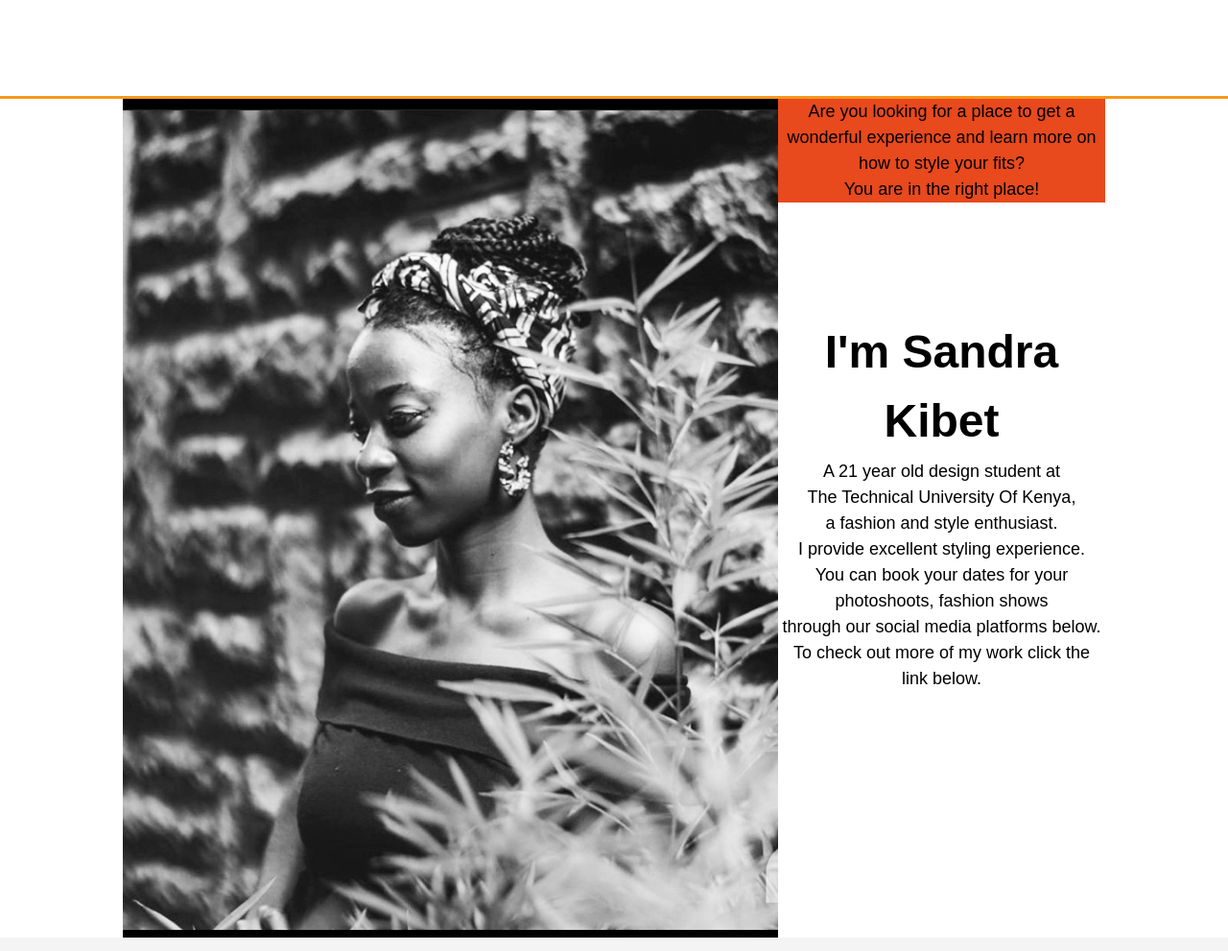
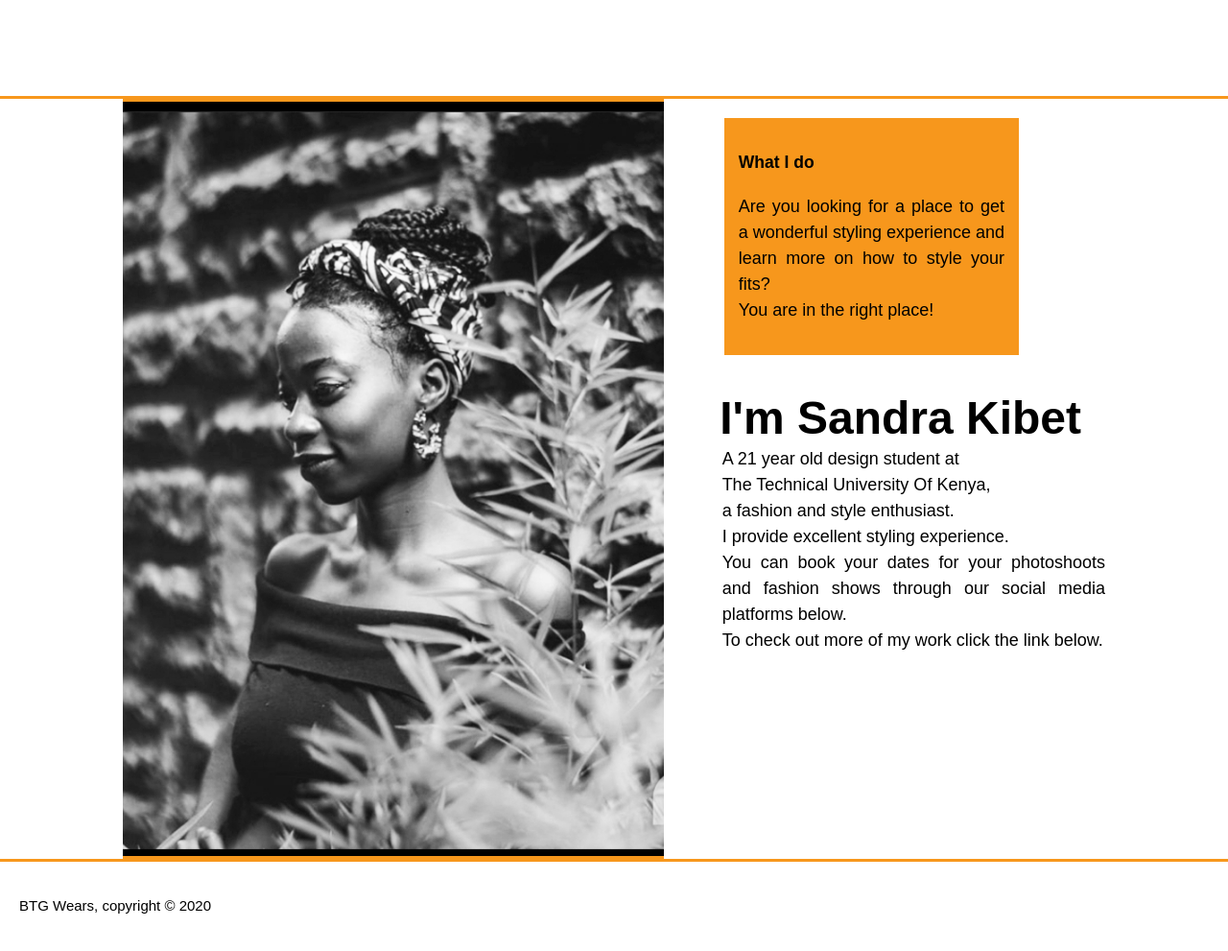
Before and after one commit to BTG001/designerkibet, a plain HTML site: page about.html in a window 1280 px wide. Shown: the whole page at 96% size. Drawn offline with Linux system fonts and the light colour scheme.

Commit message:
Styled the about page

```diff
--- a/about.html
+++ b/about.html
@@ -6,6 +6,7 @@
         <meta name="description" content="Fashion fades but style is eternal">
         <title>DesignerKibet | Welcome</title>
         <link rel="stylesheet" type="text/css" href="styles.css">
+        <link rel="stylesheet" href="https://stackpath.bootstrapcdn.com/font-awesome/4.7.0/css/font-awesome.min.css">
     </head>
     <body>
       <header id="about">
@@ -14,10 +15,18 @@
         <section id="showcase">
             <div class="container">
                 <img id="sandra" src="img/img12.jpg" alt="Kibet's photo"/>
-                <p id="state">Are you looking for a place to get a wonderful experience and learn more on how to style your fits? <br> You are in the right place!</p>
-                <h1>I'm Sandra Kibet</h1><br>
-                <p id="desc">A 21 year old design student at<br>The Technical University Of Kenya,<br>a fashion and style enthusiast.<br>I provide excellent styling experience.<br>You can book your dates for your photoshoots, fashion shows<br>through our social media platforms below.<br>To check out more of my work click the link below.</p>
+                <aside id="sidebar">
+                  <div class="dark">
+                  <h3><strong>What I do</strong></h3><br>
+                  <p>Are you looking for a place to get a wonderful styling experience and learn more on how to style your fits?<br> You are in the right place!</p>
+              </div>
+          </aside>
+                <h1 id="name">I'm Sandra Kibet</h1>
+                <p id="desc">A 21 year old design student at<br>The Technical University Of Kenya,<br>a fashion and style enthusiast.<br>I provide excellent styling experience.<br>You can book your dates for your photoshoots and fashion shows through our social media platforms below.<br>To check out more of my work click the link below.</p>
             </div>
         </section>
+        <footer id="foot">
+          <p>BTG Wears, copyright &copy; 2020</p>
+      </footer>
     </body>
     </html>
--- a/styles.css
+++ b/styles.css
@@ -2,7 +2,7 @@ body {
   font: 15px/1.5 Arial, Helvetica, sans-serif;
   padding: 0;
   margin: 0;
-  background-color: #f4f4f4;
+  background-color: #ffffff;
 }
 
 /* Global */
@@ -119,9 +119,52 @@ span > a:hover {
 
 #sandra {
   float: left;
+  width: 60%;
+  border-top: #f7971c 3px solid;
+  margin-left: -50px;
+  border-bottom: #f7971c 3px solid;
 }
 
-#showcase #state {
-  background-color: #e8491d;
-  margin-top: 0px;
+aside#sidebar {
+  float: right;
+  width: 30%;
+  margin-right: 90px;
+  margin-top: 10px;
 }
+
+.dark {
+  padding: 15px;
+  background: #f7971c;
+  color: #000000;
+  margin-top: 10px;
+  margin-bottom: 10px;
+  text-align: justify; /* For Edge */
+  text-align-last: left;
+}
+
+#showcase #name {
+  float: right;
+  text-align: justify; /* For Edge */
+  text-align-last: left;
+  margin-top: 20px;
+  margin-right: 25px;
+}
+
+#showcase #desc {
+  float: right;
+  text-align: justify; /* For Edge */
+  text-align-last: left;
+  margin-right: 0%;
+  margin-left: 61%;
+  margin-top: -430px;
+}
+
+footer {
+  padding: 20px;
+  color: #000000;
+  background-color: #ffffff;
+}
+
+#foot {
+  border-top: #f7971c 3px solid;
+}
```
